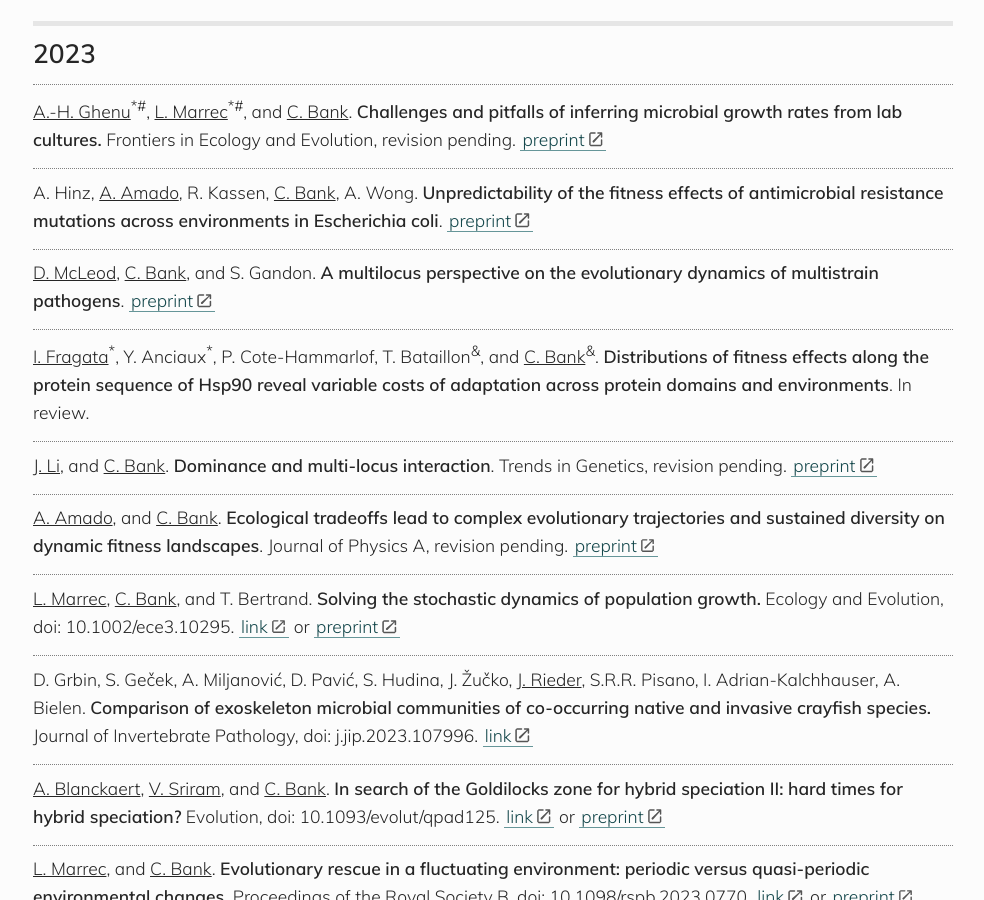
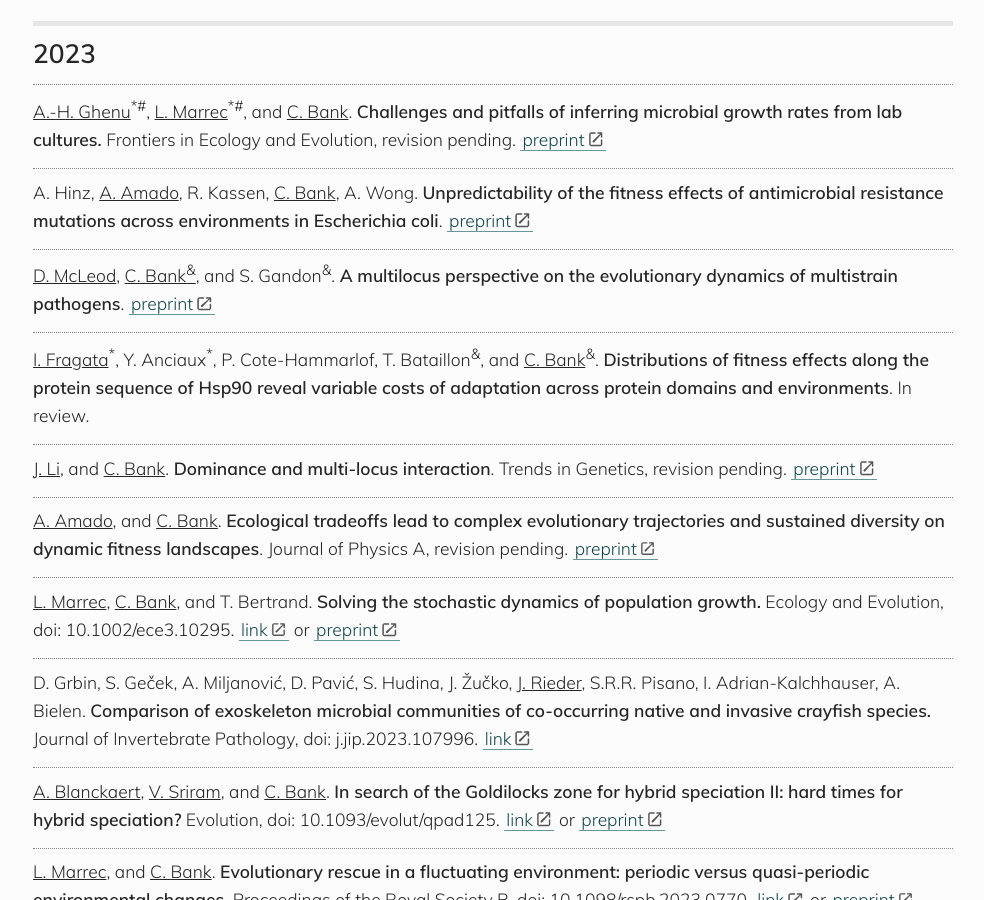
Before and after one commit to banklab/banklab.github.io, a Jekyll site: the page built from publications.md, in a window 1280 px wide and 900 px high, scrolled down 582 px. Shown: the whole window, without its empty margins (147-1131 px from the left). Built offline with Jekyll 4.4.1, drawn with Linux system fonts in a browser that asks for light colours; some web fonts are replaced.

```diff
--- a/publications.md
+++ b/publications.md
@@ -25,7 +25,7 @@ https://kramdown.gettalong.org/syntax.html#html-blocks
 
 A. Hinz, <u>A. Amado</u>, R. Kassen, <u>C. Bank</u>, A. Wong. **Unpredictability of the fitness effects of antimicrobial resistance mutations across environments in Escherichia coli**. [preprint](https://www.biorxiv.org/content/10.1101/2023.10.25.563906v1)
 
-<u>D. McLeod</u>, <u>C. Bank</u>, and S. Gandon. **A multilocus perspective on the evolutionary dynamics of multistrain pathogens**. [preprint](https://www.biorxiv.org/content/10.1101/2023.10.27.564465v1)
+<u>D. McLeod</u>, <u>C. Bank<sup>&</sup></u>, and S. Gandon<sup>&</sup>. **A multilocus perspective on the evolutionary dynamics of multistrain pathogens**. [preprint](https://www.biorxiv.org/content/10.1101/2023.10.27.564465v1)
 
 <u>I. Fragata</u><sup>*</sup>, Y. Anciaux<sup>*</sup>, P. Cote-Hammarlof, T. Bataillon<sup>&</sup>, and <u>C. Bank</u><sup>&</sup>. **Distributions of fitness effects along the protein sequence of Hsp90 reveal variable costs of adaptation across protein domains and environments**. In review.
 
```
